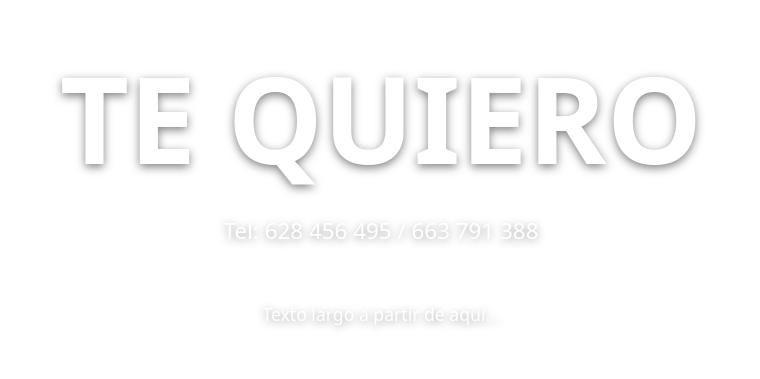
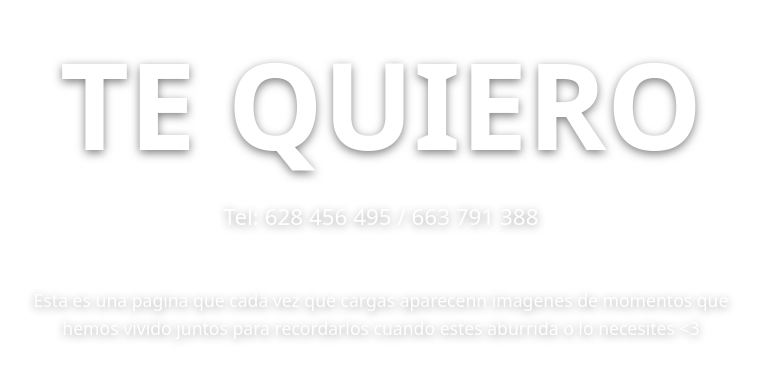
Before and after one commit to puagati/adri, a plain HTML site: page index.html in a window 1280 px wide. Shown: the part 209-588 px from the top of the page, without its empty margins (259-1019 px from the left). Drawn offline with Linux system fonts and the light colour scheme.

Commit message:
Update index.html

```diff
--- a/index.html
+++ b/index.html
@@ -60,7 +60,7 @@
     <h1>TE QUIERO</h1>
     <p class="tel">Tel: 628 456 495 / 663 791 388</p>
     <p class="texto-largo">
-      Texto largo a partir de aquí...
+      Esta es una pagina que cada vez que cargas aparecenn imagenes de momentos que hemos vivido  juntos para recordarlos cuando estes aburrida o lo necesites <3
     </p>
   </section>
 
```
